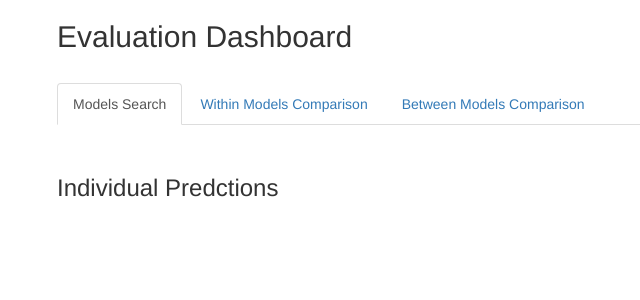
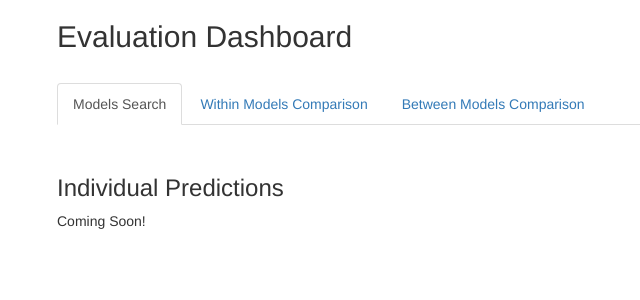
Before and after one commit to dssg/police-eis, a Flask app: page /evaluations/individual in a window 1280 px wide. Shown: the top 300 px of the page, without its empty margins (13-653 px from the left). Run offline with Flask 2, Linux system fonts and the light colour scheme; parts of the project's set-up code (start-up, migrations or seed data) failed here and were passed over; some libraries are stand-ins or nearby versions.

Commit message:
add individual.html

```diff
--- a/webapp/webapp/templates/individual.html
+++ b/webapp/webapp/templates/individual.html
@@ -16,7 +16,8 @@
 
 <div class="container">
 <div class="row">
-    <h3>Individual Predctions</h3>
+    <h3>Individual Predictions</h3>
+    <p>Coming Soon!</p>
 </div>
 </div>
 {% endblock %}
```
